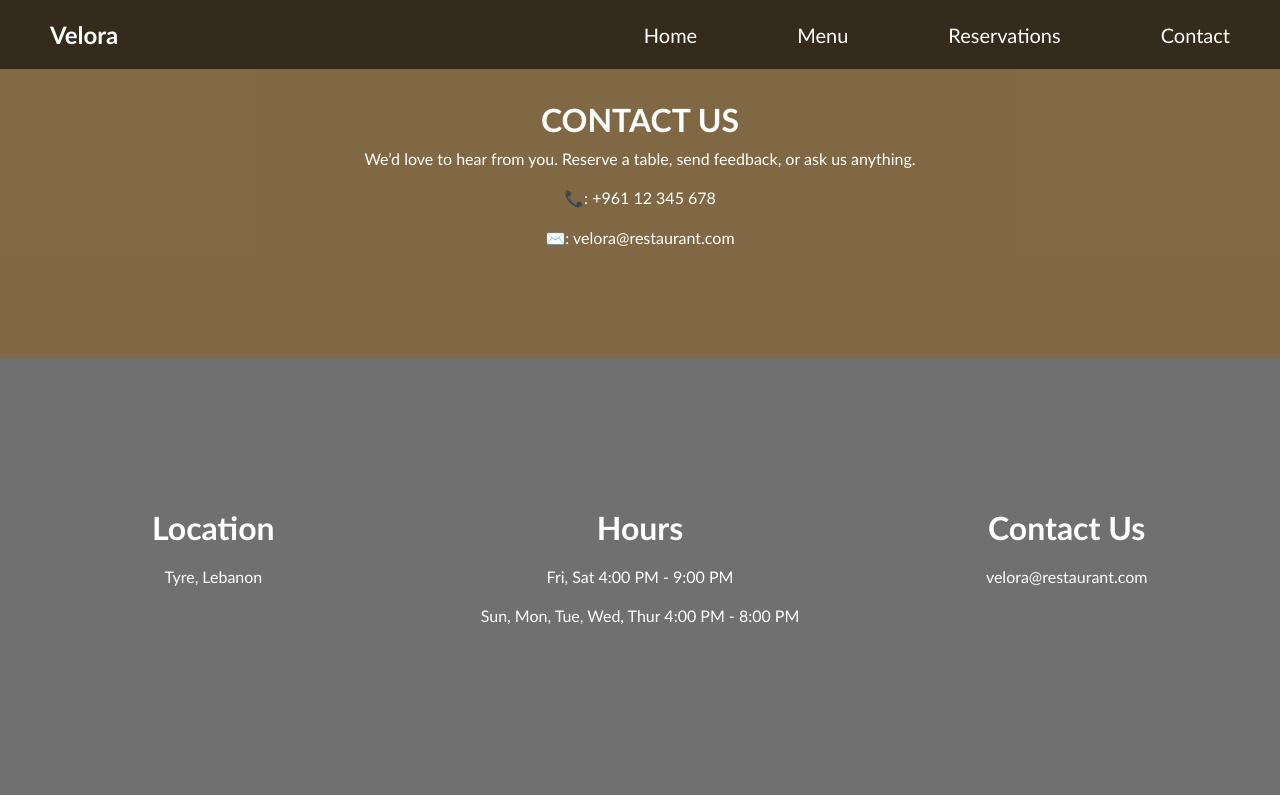
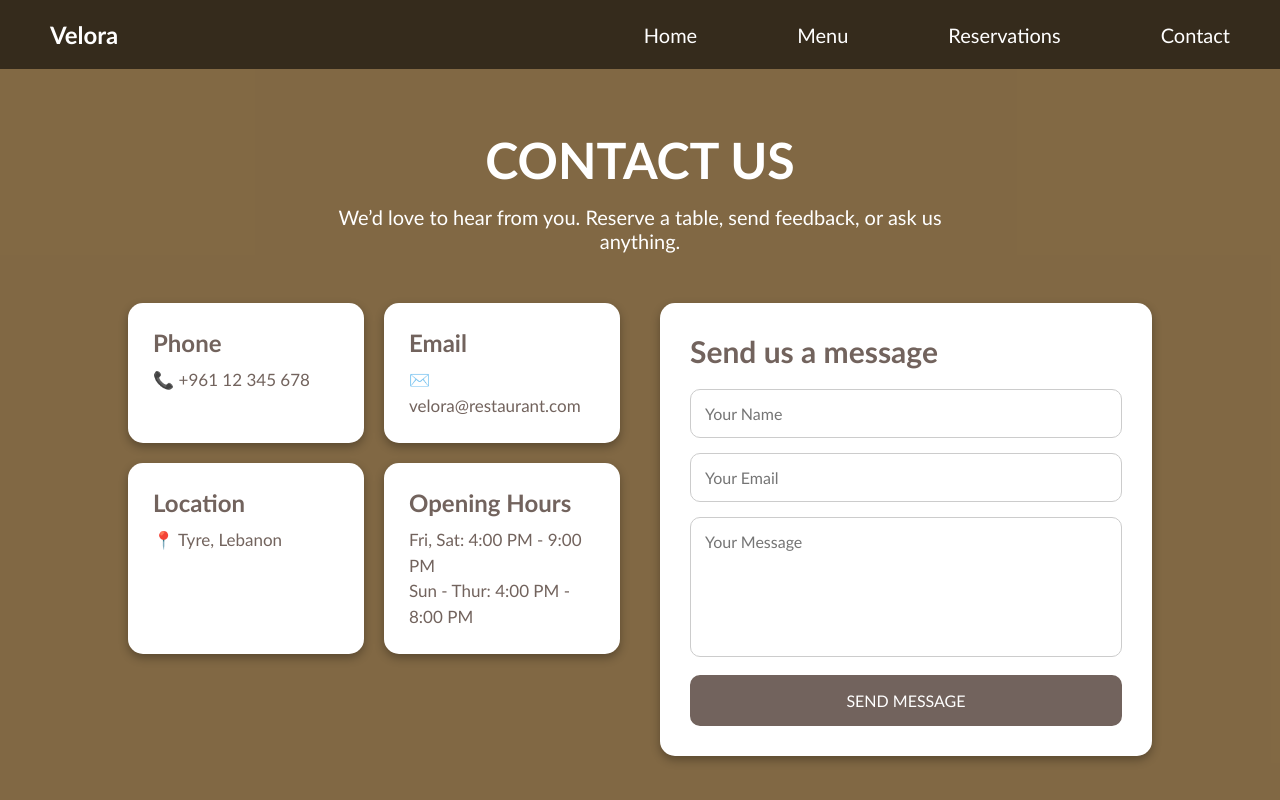
Before and after one commit to SalahhShourr/velora-restaurant, a React (Create React App) app: page /contact in a window 1280 px wide. Shown: the top 800 px of the page. Built offline with nearby package versions, Linux system fonts and the light colour scheme.

Commit message:
Upgraded the contact page

```diff
--- a/src/Contact.js
+++ b/src/Contact.js
@@ -1,13 +1,50 @@
 function Contact() {
   return (
     <div id="contact">
-      <h1>CONTACT US</h1>
-      <p>
-        We’d love to hear from you. Reserve a table, send feedback, or ask us
-        anything.
-      </p>
-      <p>📞: +961 12 345 678</p>
-      <p>✉️: velora@restaurant.com</p>
+      <div className="contactTop">
+        <h1>CONTACT US</h1>
+        <p>
+          We’d love to hear from you. Reserve a table, send feedback, or ask us
+          anything.
+        </p>
+      </div>
+
+      <div className="contactContainer">
+        <div className="contactInfo">
+          <div className="contactCard">
+            <h2>Phone</h2>
+            <p>📞 +961 12 345 678</p>
+          </div>
+
+          <div className="contactCard">
+            <h2>Email</h2>
+            <p>✉️ velora@restaurant.com</p>
+          </div>
+
+          <div className="contactCard">
+            <h2>Location</h2>
+            <p>📍 Tyre, Lebanon</p>
+          </div>
+
+          <div className="contactCard">
+            <h2>Opening Hours</h2>
+            <p>Fri, Sat: 4:00 PM - 9:00 PM</p>
+            <p>Sun - Thur: 4:00 PM - 8:00 PM</p>
+          </div>
+        </div>
+
+        <form className="contactForm">
+          <h2>Send us a message</h2>
+
+          <input type="text" placeholder="Your Name" />
+
+          <input type="email" placeholder="Your Email" />
+
+          <textarea placeholder="Your Message"></textarea>
+
+          <button type="submit">SEND MESSAGE</button>
+        </form>
+      </div>
     </div>
   );
 }
--- a/src/style.css
+++ b/src/style.css
@@ -33,14 +33,101 @@ footer p{
 }
 
 #contact{
-    padding: 100px 0;
-    text-align: center;
+    min-height: 80vh;
+    padding: 130px 10% 80px;
     background-color: rgba(121, 94, 55, 0.932);
     color: white;
 }
 
-#contact p{
-    padding: 10px 0;
+.contactTop{
+    text-align: center;
+    margin-bottom: 50px;
+}
+
+.contactTop h1{
+    font-size: 50px;
+    margin-bottom: 15px;
+}
+
+.contactTop p {
+    font-size: 20px;
+    max-width: 650px;
+    margin: 0 auto;
+}
+
+.contactContainer{
+    display: grid;
+    grid-template-columns: 1fr 1fr;
+    gap: 40px;
+    align-items: start;
+}
+
+.contactInfo {
+    display: grid;
+    grid-template-columns: 1fr 1fr;
+    gap: 20px;
+}
+
+.contactCard {
+    background-color: white;
+    color: #72635D;
+    padding: 25px;
+    border-radius: 15px;
+    box-shadow: 0 4px 10px rgba(0, 0, 0, 0.3);
+}
+
+.contactCard h2 {
+    margin-bottom: 10px;
+    font-size: 24px;
+}
+
+.contactCard p {
+    font-size: 17px;
+    line-height: 1.5;
+}
+
+.contactForm {
+    background-color: white;
+    color: #72635D;
+    padding: 30px;
+    border-radius: 15px;
+    box-shadow: 0 4px 10px rgba(0, 0, 0, 0.3);
+}
+
+.contactForm h2 {
+    margin-bottom: 20px;
+    font-size: 30px;
+}
+
+.contactForm input, .contactForm textarea {
+    width: 100%;
+    padding: 14px;
+    margin-bottom: 15px;
+    border: 1px solid #ccc;
+    border-radius: 10px;
+    font-size: 16px;
+    box-sizing: border-box;
+}
+
+.contactForm textarea {
+    height: 140px;
+    resize: none;
+}
+
+.contactForm button {
+    width: 100%;
+    padding: 14px;
+    border: 2px solid #72635D;
+    border-radius: 10px;
+    background-color: #72635D;
+    color: white;
+    font-size: 16px;
+    cursor: pointer;
+}
+
+.contactForm button:hover {
+    background-color: white;
+    color: #72635D;
 }
 
 footer{
@@ -208,6 +295,10 @@ footer{
 }
 
 @media (max-width: 835px) {
+    .contactContainer {
+        grid-template-columns: 1fr;
+    }
+
     .navbar{
         flex-direction: column;
     }
@@ -234,6 +325,14 @@ footer{
 }
 
 @media (max-width: 650px){
+    .contactInfo {
+        grid-template-columns: 1fr;
+    }
+
+    .contactTop h1 {
+        font-size: 38px;
+    }
+
     #cards{
         grid-template-columns: 1fr;
     }
```
